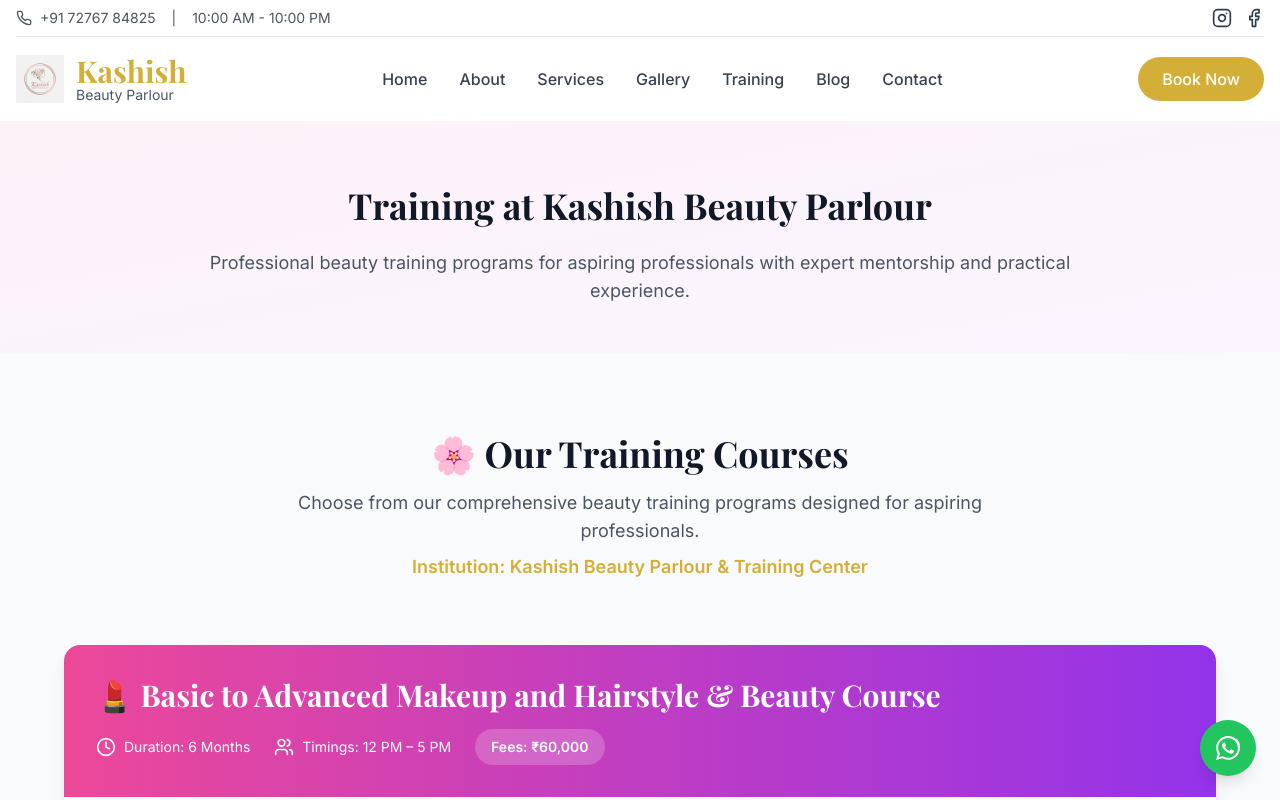
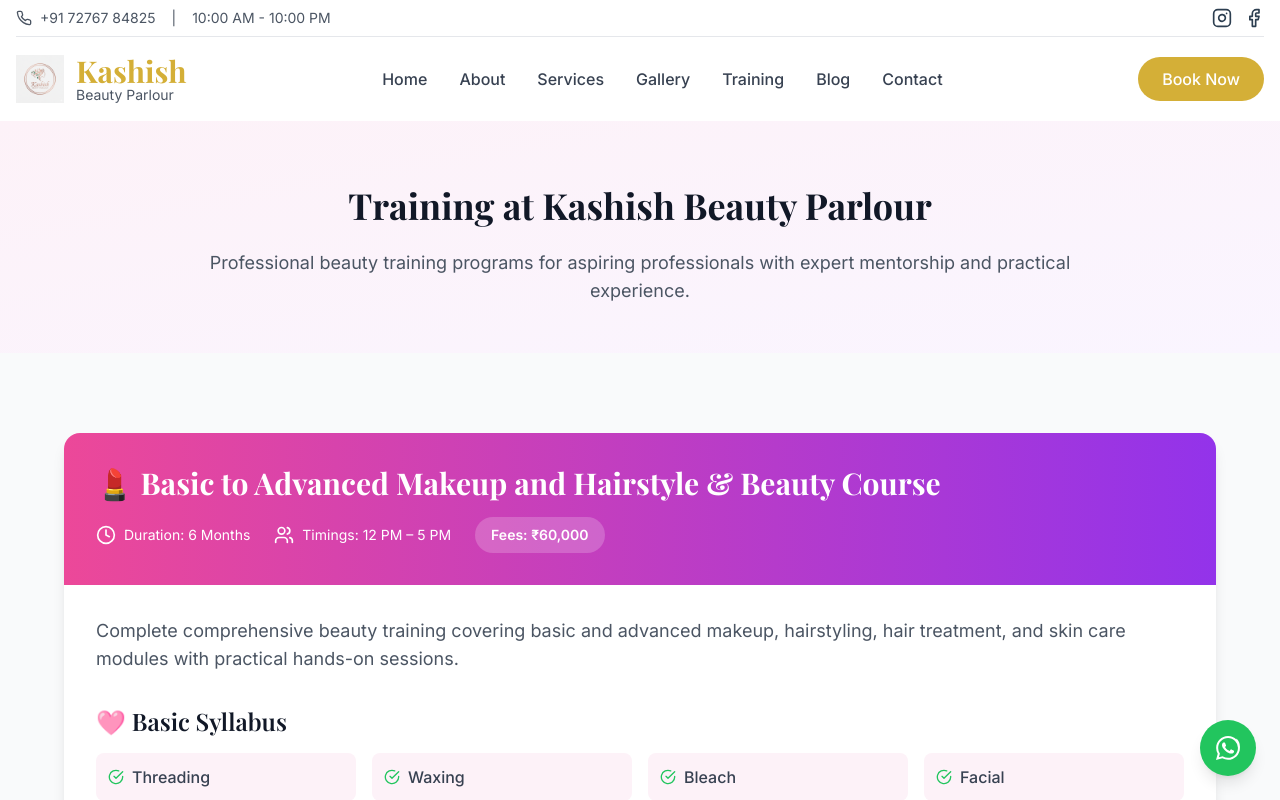
Before and after one commit to mangeshraut712/kashishbeautyparlour, a Next.js app: page /training in a window 1280 px wide. Shown: the top 800 px of the page. Built offline with nearby package versions, Linux system fonts and the light colour scheme; a web font is replaced by a local one.

Commit message:
Final training page cleanup: removed '🌸 Our Training Courses' section, subtitle, and institution info to streamline the clean design - page now flows seamlessly from hero header directly into course content

```diff
--- a/app/training/page.tsx
+++ b/app/training/page.tsx
@@ -28,17 +28,6 @@ export default function TrainingPage() {
       {/* Courses Section */}
       <section className="py-20 bg-gray-50">
         <div className="container mx-auto px-4">
-          <div className="text-center max-w-3xl mx-auto mb-16">
-            <h2 className="text-3xl md:text-4xl font-heading font-bold text-gray-900 mb-4">
-              🌸 Our Training Courses
-            </h2>
-            <p className="text-gray-600 text-lg">
-              Choose from our comprehensive beauty training programs designed for aspiring professionals.
-            </p>
-            <p className="text-primary font-semibold text-lg mt-2">
-              Institution: Kashish Beauty Parlour & Training Center
-            </p>
-          </div>
 
           {courses.map((course) => (
             <div
```
